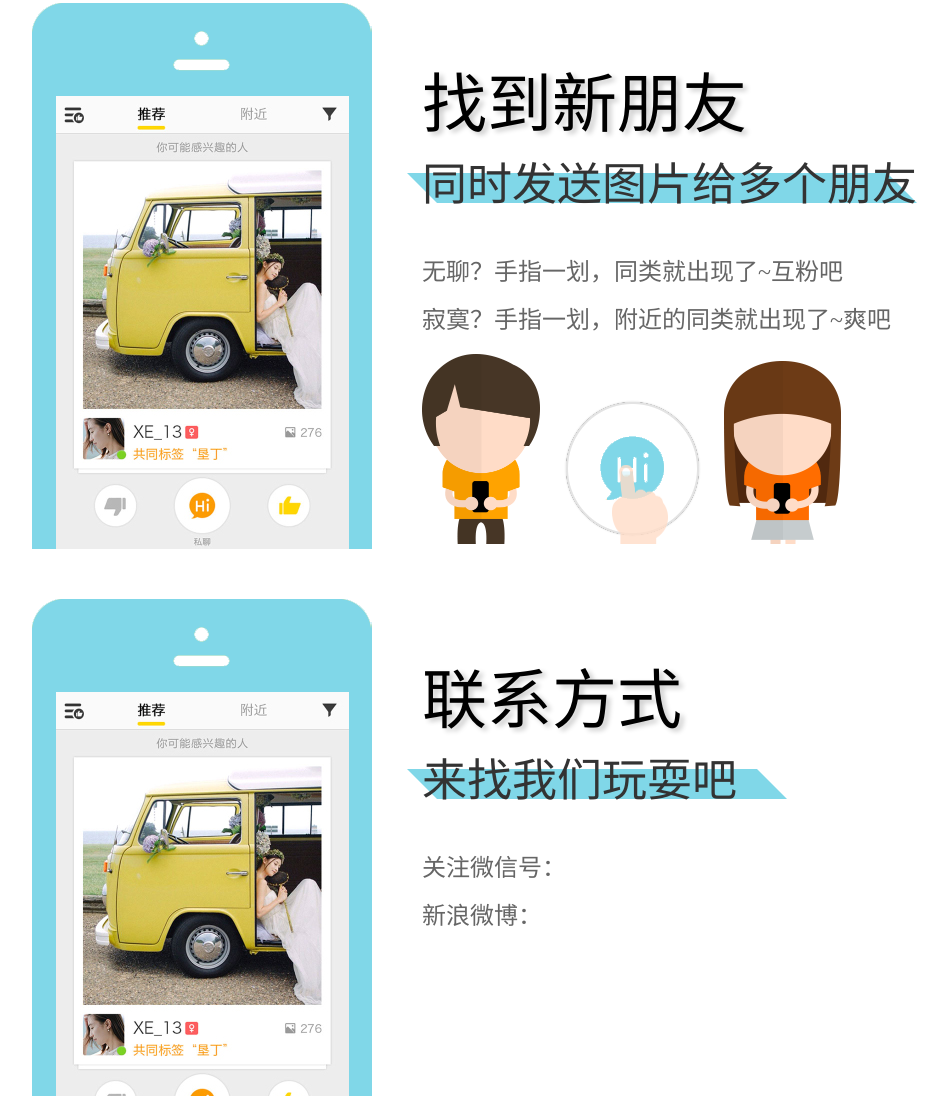
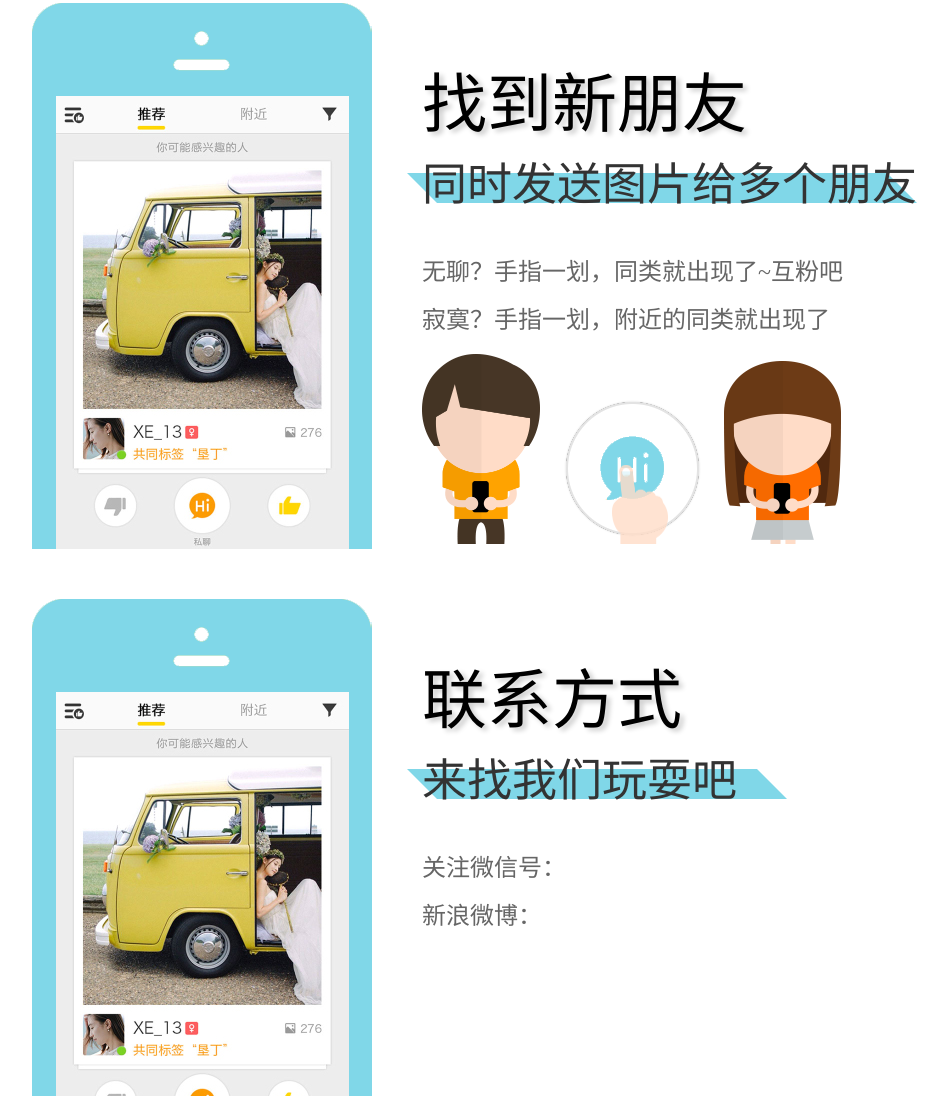
Before and after one commit to jepehe/send-app, a plain HTML site: page index.html in a window 1280 px wide. Shown: the part 1230-2326 px from the top of the page, without its empty margins (108-1054 px from the left). Drawn offline with Linux system fonts and the light colour scheme; a web font is replaced by a local one.

Commit message:
# test 2  #

```diff
--- a/index.html
+++ b/index.html
@@ -59,7 +59,7 @@
 				<div class="txt-bg" style="width:480px"></div>
 				<h4>同时发送图片给多个朋友</h4>
 				<p>无聊？手指一划，同类就出现了~互粉吧</p>
-				<p>寂寞？手指一划，附近的同类就出现了~爽吧</p>
+				<p>寂寞？手指一划，附近的同类就出现了</p>
 				<div class="ani">
 					<img src="images/mod_friend_img2.png" class="an3" alt="">
 					<img src="images/mod_friend_img3.png" class="an4"  alt="">
```
